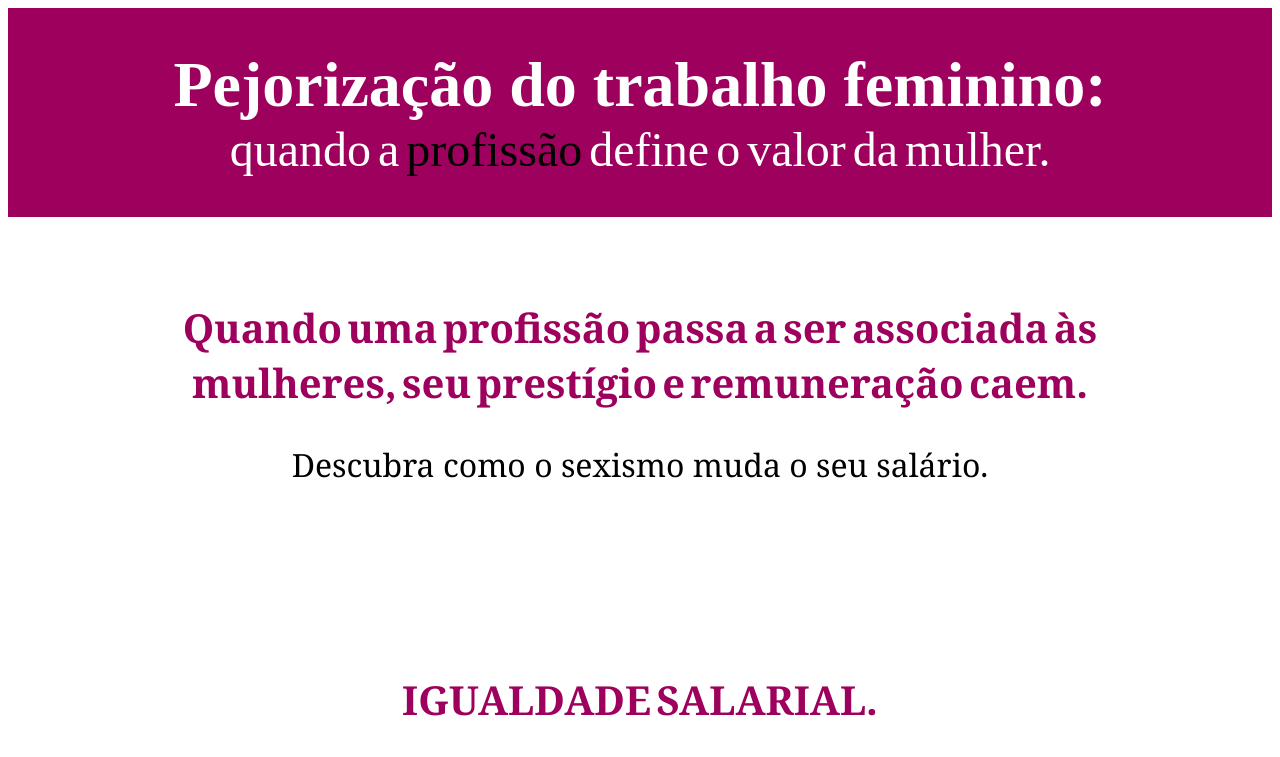
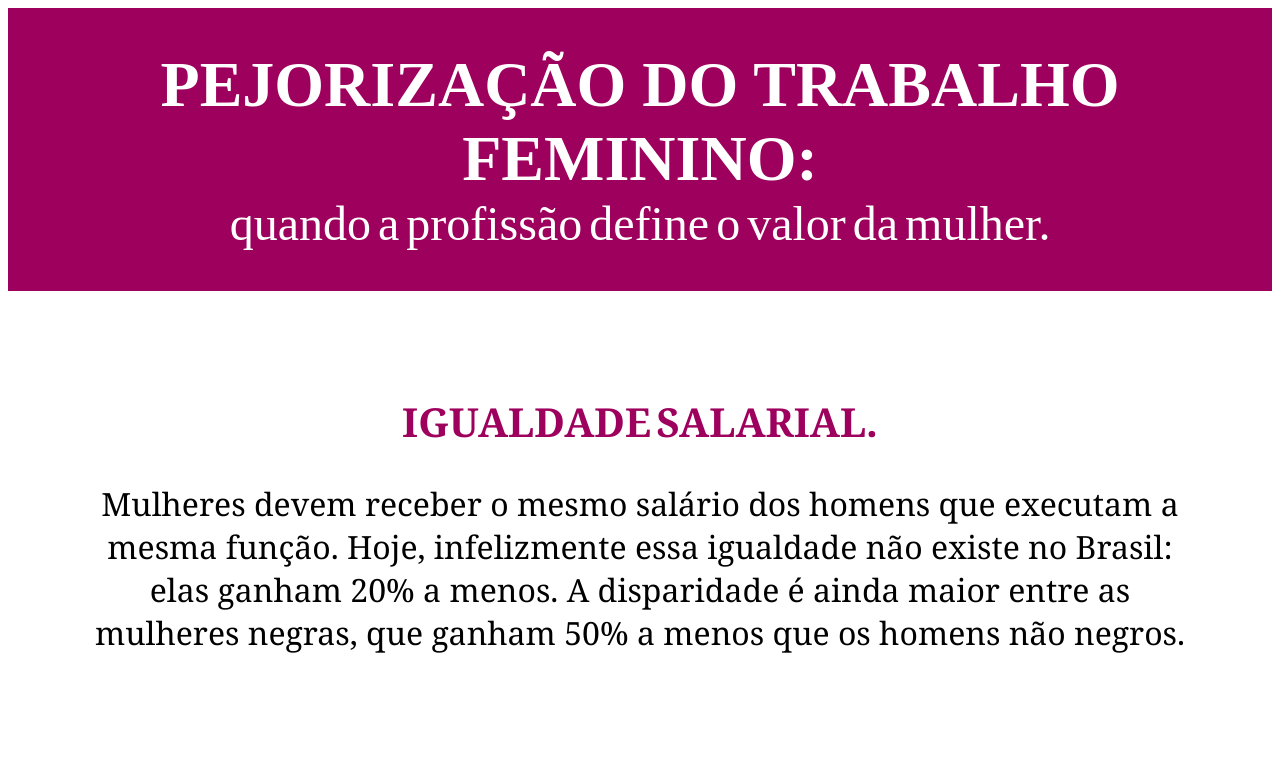
Before and after one commit to pejorizacaodotrabalhofeminino/lei-das-mulheres, a plain HTML site: page index.html in a window 1280 px wide. Shown: the top 757 px of the page. Drawn offline with nearby package versions, Linux system fonts and the light colour scheme.

Commit message:
Update index.html

```diff
--- a/index.html
+++ b/index.html
@@ -71,14 +71,10 @@ button:hover {
 </head>
 <body>
     <header>
-        <h1>Pejorização do trabalho feminino:</h1>
-        <h2>quando a <span style="color: black;">profissão</span> define o valor da mulher.</h2>
+        <h1>PEJORIZAÇÃO DO TRABALHO FEMININO:</h1>
+        <h2>quando a profissão define o valor da mulher.</h2>
     </header>
     <div class="wrapper">
-        <main>
-            <h2>Quando uma profissão passa a ser associada às mulheres, seu prestígio e remuneração caem.</h2>
-            <p>Descubra como o sexismo muda o seu salário.</p>
-        </main>
         <main style="margin-top: 50px;" data-aos="fade-up">
             <h2>IGUALDADE SALARIAL.</h2>
             <p>Mulheres devem receber o mesmo salário dos homens que executam a mesma função.
```
